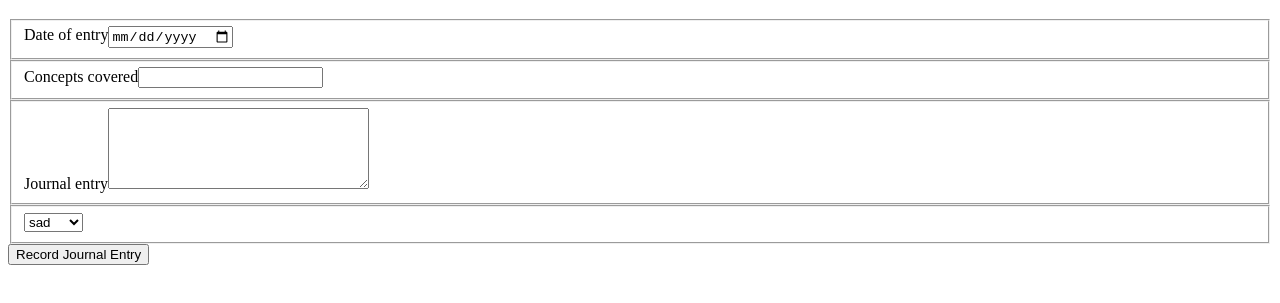
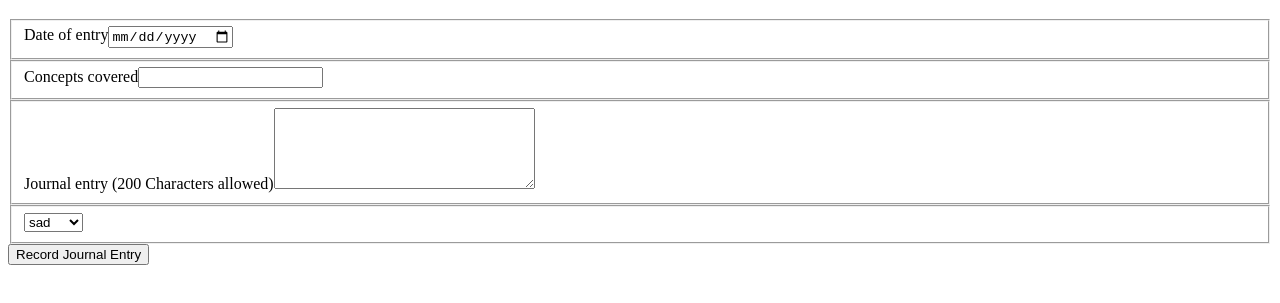
Before and after one commit to Alex-Thacker/daily-journal-v2, a plain HTML site: page src/index.html in a window 1280 px wide. Shown: the part 61-364 px from the top of the page. Drawn offline with Linux system fonts and the light colour scheme.

Commit message:
added some small changes

```diff
--- a/src/index.html
+++ b/src/index.html
@@ -5,7 +5,7 @@
     <meta name="viewport" content="width=device-width, initial-scale=1.0">
     <meta http-equiv="X-UA-Compatible" content="ie=edge">
     <link rel="stylesheet" href="./styles/main.css">
-    <title>Application Title</title>
+    <title>Daily Journal</title>
   </head>
   <body>
 
--- a/src/scripts/domManager.js
+++ b/src/scripts/domManager.js
@@ -45,8 +45,9 @@ const createForm = () => {
     form3.action = "#";
     let fieldset3 = document.createElement("fieldset");
     let journalLabel = document.createElement("label");
-    journalLabel.textContent = "Journal entry"
+    journalLabel.textContent = "Journal entry (200 Characters allowed)"
     let journalTextArea = document.createElement("textarea")
+    journalTextArea.maxLength = 200
     journalTextArea.for = "journalEntry"
     journalTextArea.id = "journalEntry"
     journalTextArea.cols = "30";
```
Also changed, not shown: src/scripts/eventHandler.js (+1 -7 lines).
